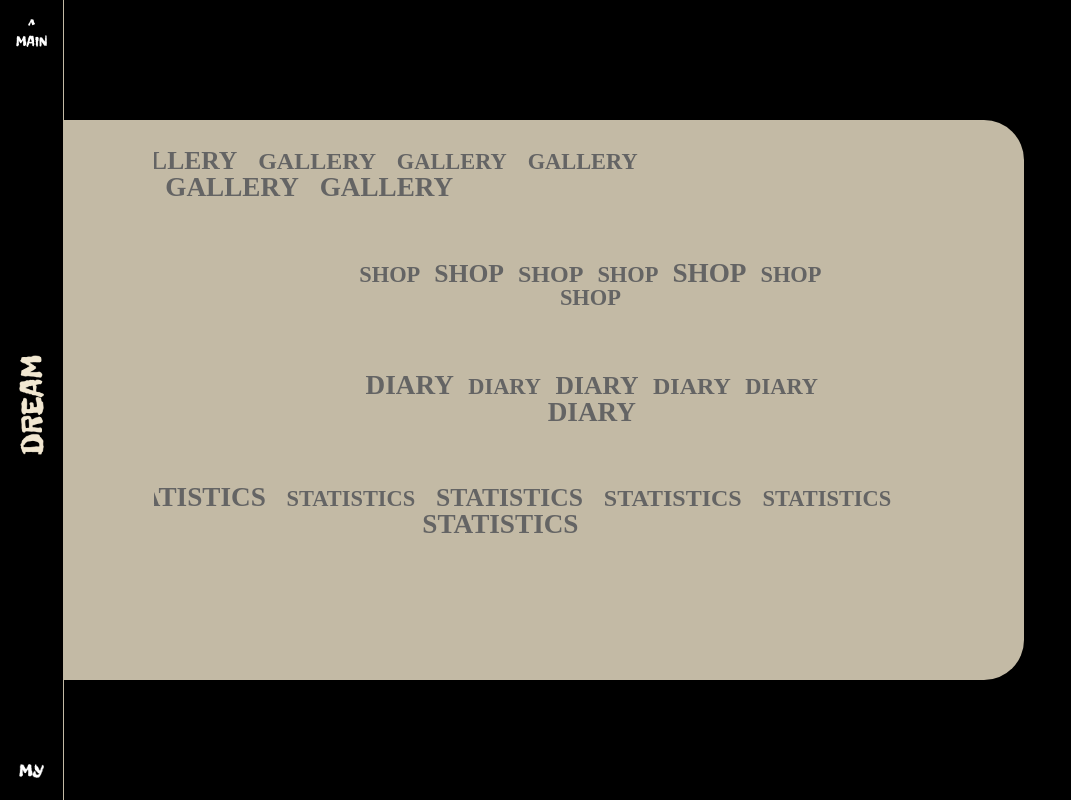
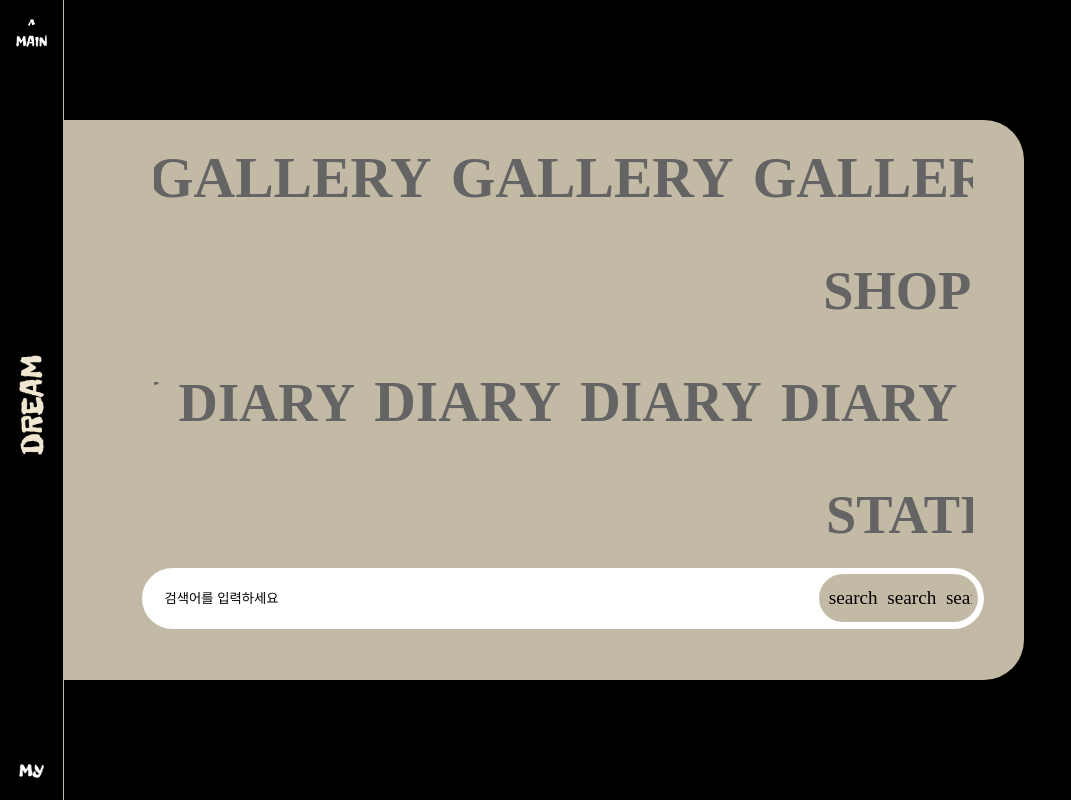
Before and after one commit to SMin1620/IN_A_DREAM, a React (Create React App) app in the folder front/: page /Main in a window 1280 px wide. Both pictures are taken after a click on the element 31 px from the left and 406 px from the top of the page. Shown: the top 800 px of the page, without its empty margins (0-1071 px from the left). Built offline with nearby package versions, Linux system fonts and the light colour scheme; a web font is replaced by a local one.

Commit message:
feat: navbar 완성

```diff
--- a/front/src/components/common/Box.tsx
+++ b/front/src/components/common/Box.tsx
@@ -9,6 +9,7 @@ interface BoxPropsComponents {
   width: number;
   height: number;
   children?: React.ReactNode;
+  textWrap?: string;
 }
 
 const StyledBox = S.div<BoxPropsComponents>`
@@ -18,6 +19,7 @@ const StyledBox = S.div<BoxPropsComponents>`
   left: ${(props) => props.left}%;
   width: ${(props) => props.width}%;
   height: ${(props) => props.height}%;
+  text-wrap: ${(props) => props.textWrap};
 
   font-size: 1rem;
   background-color:#C3BAA5;
--- a/front/src/components/features/NavbarComponents/NavbarBody.tsx
+++ b/front/src/components/features/NavbarComponents/NavbarBody.tsx
@@ -5,6 +5,7 @@ import dream_default from "../../../assets/navbar/dream_default.png";
 import dream_activate from "../../../assets/navbar/dream_activate.png";
 import my_default from "../../../assets/navbar/my_default.png";
 import my_activate from "../../../assets/navbar/my_activate.png";
+import SearchBar from "../SearchBarComponents/SearchBar";
 
 interface NavbarBodyProps {
   setIsNavbarModalOpen: (v: boolean) => void;
@@ -39,6 +40,7 @@ const NavbarBody: React.FC<NavbarBodyProps> = ({
           <img src={dream_default} alt="dream_default" />
         )}
       </div>
+
       <div className="navbar-body-my" onClick={() => handleOpenMyModal()}>
         {myActivate ? (
           <img src={my_activate} alt="my_activate" />
--- a/front/src/components/features/NavbarComponents/NavbarModal.tsx
+++ b/front/src/components/features/NavbarComponents/NavbarModal.tsx
@@ -3,20 +3,43 @@ import "./styles/NavbarModal.css";
 import Box from "../../common/Box";
 import { isModalOpen } from "../../../types/index";
 import { SlideSpan } from "../../common/SlideSpan";
+import SearchBar from "../SearchBarComponents/SearchBar";
 const NavbarModal: React.FC<isModalOpen> = ({ isNavbarModalOpen, onClose }) => {
   return (
-    <Box position="absolute" width={80} height={70} left={0} top={15}>
+    <Box
+      position="absolute"
+      width={80}
+      height={70}
+      left={0}
+      top={15}
+      textWrap="nowrap"
+    >
       <div className="navbar-gallery">
-        <SlideSpan startPosition={-100} endPosition={100} speed={8}>
+        <SlideSpan
+          startPosition={-100}
+          endPosition={100}
+          speed={40}
+          width="90%"
+        >
           <span className="navbar-font1">GALLERY</span>
           <span>{"   "}</span>
           <span className="navbar-font2">GALLERY</span>
           <span>{"    "}</span>
+          <span className="navbar-font2">GALLERY</span>
+          <span>{"    "}</span>
+          <span className="navbar-font2">GALLERY</span>
+          <span>{"    "}</span>
           <span className="navbar-font3">GALLERY</span>
+          <span>{"    "}</span>
+          <span className="navbar-font1">GALLERY</span>
+          <span>{"   "}</span>
+          <span className="navbar-font4">GALLERY</span>
           <span>{"    "}</span>
           <span className="navbar-font4">GALLERY</span>
           <span>{"    "}</span>
-          <span className="navbar-font4">GALLERY</span>
+          <span className="navbar-font5">GALLERY</span>
+          <span>{"    "}</span>
+          <span className="navbar-font2">GALLERY</span>
           <span>{"    "}</span>
           <span className="navbar-font5">GALLERY</span>
           <span>{"    "}</span>
@@ -25,7 +48,12 @@ const NavbarModal: React.FC<isModalOpen> = ({ isNavbarModalOpen, onClose }) => {
         </SlideSpan>
       </div>
       <div className="navbar-shop">
-        <SlideSpan startPosition={100} endPosition={-100} speed={6}>
+        <SlideSpan
+          startPosition={100}
+          endPosition={-100}
+          speed={38}
+          width="90%"
+        >
           <span className="navbar-font1">SHOP</span>
           <span>{"   "}</span>
           <span className="navbar-font2">SHOP</span>
@@ -33,6 +61,16 @@ const NavbarModal: React.FC<isModalOpen> = ({ isNavbarModalOpen, onClose }) => {
           <span className="navbar-font3">SHOP</span>
           <span>{"    "}</span>
           <span className="navbar-font4">SHOP</span>
+          <span>{"    "}</span>
+          <span className="navbar-font3">SHOP</span>
+          <span>{"    "}</span>
+          <span className="navbar-font3">SHOP</span>
+          <span>{"    "}</span>
+          <span className="navbar-font5">SHOP</span>
+          <span>{"    "}</span>
+          <span className="navbar-font5">SHOP</span>
+          <span>{"    "}</span>
+          <span className="navbar-font5">SHOP</span>
           <span>{"    "}</span>
           <span className="navbar-font5">SHOP</span>
           <span>{"    "}</span>
@@ -43,11 +81,28 @@ const NavbarModal: React.FC<isModalOpen> = ({ isNavbarModalOpen, onClose }) => {
         </SlideSpan>
       </div>
       <div className="navbar-diary">
-        <SlideSpan startPosition={100} endPosition={-100} speed={6}>
+        <SlideSpan
+          startPosition={-100}
+          endPosition={100}
+          speed={42}
+          width="90%"
+        >
+          <span className="navbar-font5">DIARY</span>
+          <span>{"    "}</span>
+          <span className="navbar-font3">DIARY</span>
+          <span>{"    "}</span>
           <span className="navbar-font5">DIARY</span>
           <span>{"    "}</span>
           <span className="navbar-font1">DIARY</span>
           <span>{"   "}</span>
+          <span className="navbar-font2">DIARY</span>
+          <span>{"    "}</span>
+          <span className="navbar-font3">DIARY</span>
+          <span>{"    "}</span>
+          <span className="navbar-font1">DIARY</span>
+          <span>{"   "}</span>
+          <span className="navbar-font5">DIARY</span>
+          <span>{"    "}</span>
           <span className="navbar-font2">DIARY</span>
           <span>{"    "}</span>
           <span className="navbar-font3">DIARY</span>
@@ -59,8 +114,21 @@ const NavbarModal: React.FC<isModalOpen> = ({ isNavbarModalOpen, onClose }) => {
         </SlideSpan>
       </div>
       <div className="navbar-statistics">
-        <SlideSpan startPosition={-100} endPosition={100} speed={6}>
+        <SlideSpan
+          startPosition={100}
+          endPosition={-100}
+          speed={39}
+          width="90%"
+        >
+          <span className="navbar-font1">STATISTICS</span>
+          <span>{"   "}</span>
+          <span className="navbar-font2">STATISTICS</span>
+          <span>{"    "}</span>
+          <span className="navbar-font4">STATISTICS</span>
+          <span>{"    "}</span>
           <span className="navbar-font5">STATISTICS</span>
+          <span>{"    "}</span>
+          <span className="navbar-font2">STATISTICS</span>
           <span>{"    "}</span>
           <span className="navbar-font1">STATISTICS</span>
           <span>{"   "}</span>
@@ -70,9 +138,15 @@ const NavbarModal: React.FC<isModalOpen> = ({ isNavbarModalOpen, onClose }) => {
           <span>{"    "}</span>
           <span className="navbar-font4">STATISTICS</span>
           <span>{"    "}</span>
-          <span className="navbar-font5">STATISTICS</span>
+          <span className="navbar-font1">STATISTICS</span>
+          <span>{"   "}</span>
+          <span className="navbar-font4">STATISTICS</span>
           <span>{"    "}</span>
         </SlideSpan>
+      </div>
+
+      <div className="navbar-body-search">
+        <SearchBar />
       </div>
     </Box>
   );
--- a/front/src/components/features/NavbarComponents/styles/NavbarModal.css
+++ b/front/src/components/features/NavbarComponents/styles/NavbarModal.css
@@ -7,6 +7,8 @@
   justify-content: center;
   overflow: hidden;
   flex-wrap: nowrap;
+  align-items: center;
+  /* height: 20%; */
 }
 .navbar-shop {
   display: flex;
@@ -39,32 +41,41 @@
   left: 15%;
   width: 80%;
 }
+
+.navbar-body-search {
+  position: absolute;
+  bottom: 0;
+  right: 0;
+  width: 90%;
+  height: 20%;
+}
+
 .navbar-font1 {
   font-family: PartialSansKR-Regular;
-  font-size: 1.4rem;
+  font-size: 3.4rem;
   margin-right: 2%;
 }
 
 .navbar-font2 {
   font-family: omyu_pretty;
   margin-right: 2%;
-  font-size: 1.6rem;
+  font-size: 3.6rem;
 }
 
 .navbar-font3 {
   font-family: IAMAPLAYER;
   margin-right: 2%;
-  font-size: 1.5rem;
+  font-size: 3.5rem;
 }
 
 .navbar-font4 {
   font-family: OKDDUNG;
   margin-right: 2%;
-  font-size: 1.4rem;
+  font-size: 3.4rem;
 }
 
 .navbar-font5 {
   margin-right: 2%;
-  font-size: 1.7rem;
+  font-size: 3.7rem;
   font-family: "Freckle Face";
 }
--- a/front/src/pages/MainPage.tsx
+++ b/front/src/pages/MainPage.tsx
@@ -19,9 +19,11 @@ const MainPage = () => {
   return (
     <div style={{ backgroundColor: "black" }}>
       <NavBar />
-      {showIntro ? <MainPageIntro /> : <MainStart />}
-      <MainSecond />
-      <MainThird />
+      <div>
+        {showIntro ? <MainPageIntro /> : <MainStart />}
+        <MainSecond />
+        <MainThird />
+      </div>
     </div>
   );
 };
```
